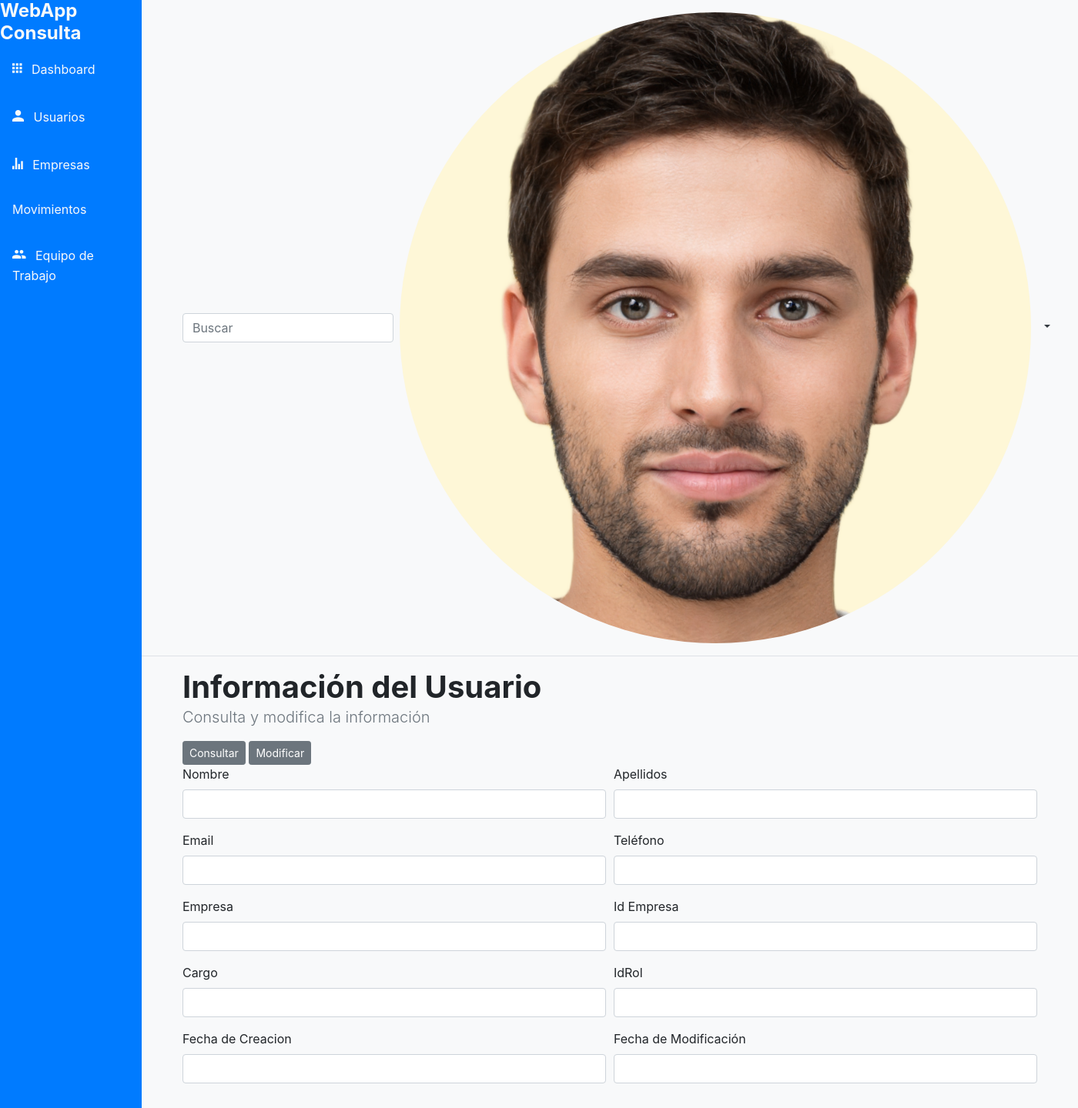
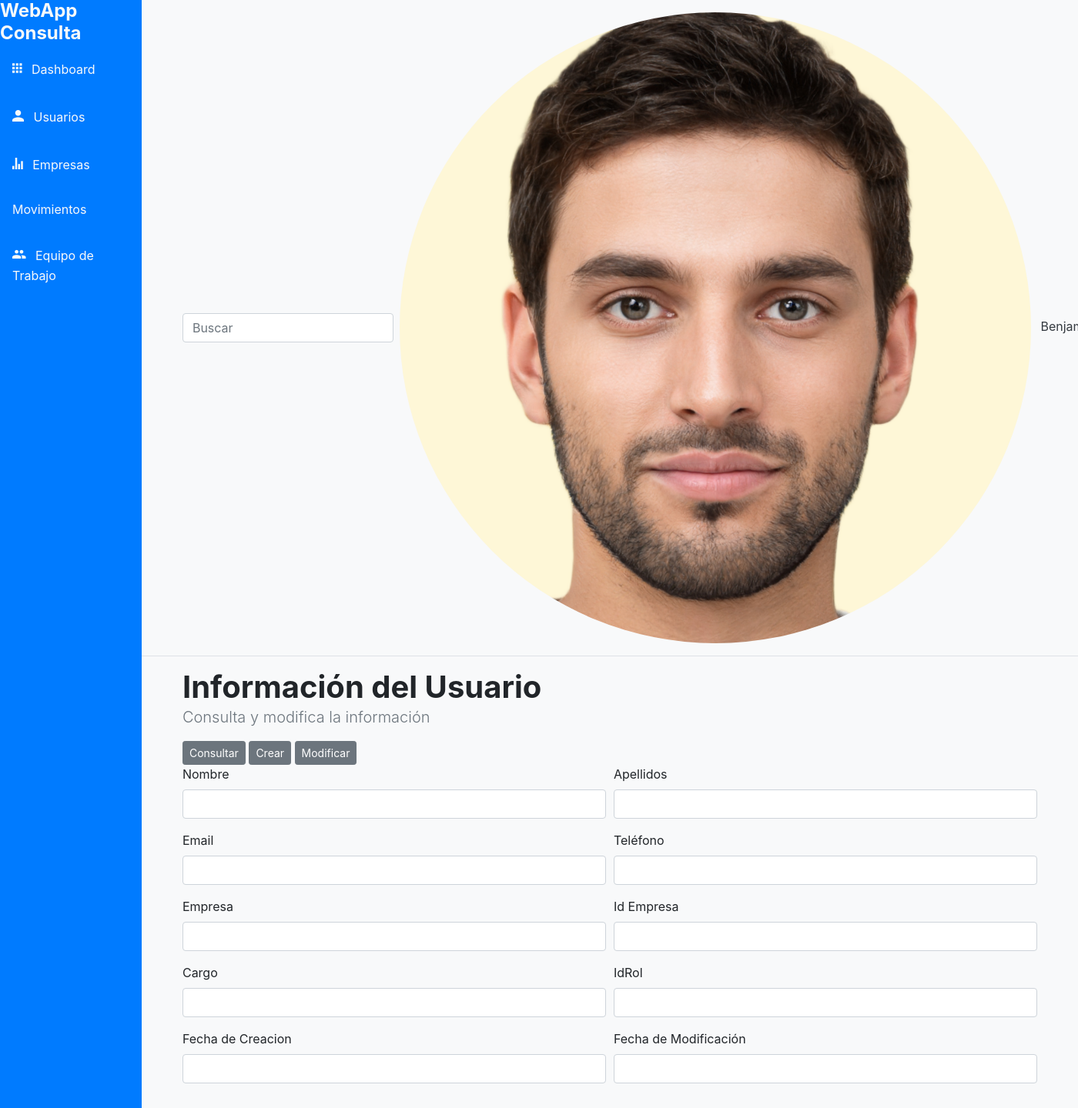
Before and after one commit to carlos9211/Transacciones_Comerciales_Gp25, a Django app: template mod/appciclo/templates/usuarioInfo.html in a window 1400 px wide; the page is wider, and only the part inside the window is pictured. Shown: that part at 77% size. Run offline with Django 4.2, Linux system fonts and the light colour scheme; the template is opened without the code that fills it, so the values that code supplies are empty; some libraries are stand-ins or nearby versions; some web fonts are replaced.

Commit message:
Update usuarioInfo.html

```diff
--- a/ProyectoCiclo3/pciclo3/appciclo/templates/usuarioInfo.html
+++ b/ProyectoCiclo3/pciclo3/appciclo/templates/usuarioInfo.html
@@ -69,7 +69,7 @@
                                data-toggle="dropdown" aria-haspopup="true" aria-expanded="false">
                                 <img src="assets/img/user-1.png" class="img-fluid rounded-circle avatar mr-2"
                                      alt="https://generated.photos/" />
-
+                                Benjamín Vargas
                             </a>
                             <div class="dropdown-menu dropdown-menu-right" aria-labelledby="navbarDropdown">
                                 <a class="dropdown-item" href="usuario.html">Mi perfil</a>
@@ -96,6 +96,7 @@
                         </div>
                     </div>
                     <a href="usuarioInfo.html" class="btn btn-secondary btn-sm">Consultar</a>
+                    <a href="usuarioCrear.html" class="btn btn-secondary btn-sm">Crear</a>
                     <a href="usuarioModi.html" class="btn btn-secondary btn-sm">Modificar</a>
                     <form>
                         <div class="form-row">
```
